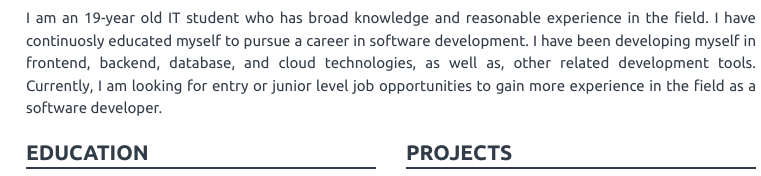
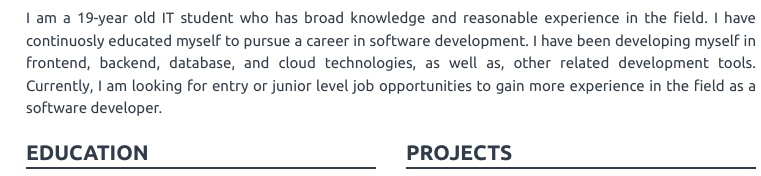
Before and after one commit to jarvissa/jarvissa.github.io, a website: page public/index.html in a window 1280 px wide. Shown: the part 185-361 px from the top of the page, 249-1010 px from the left. Drawn offline with Linux system fonts and the light colour scheme.

Commit message:
Update index.html

```diff
--- a/public/index.html
+++ b/public/index.html
@@ -84,7 +84,7 @@
         </div>
 
         <div class="header-desc text-justify-xs">
-          I am an 19-year old IT student who has broad knowledge and reasonable
+          I am a 19-year old IT student who has broad knowledge and reasonable
           experience in the field. I have continuosly educated myself to pursue
           a career in software development. I have been developing myself in
           frontend, backend, database, and cloud technologies, as well as, other
```
